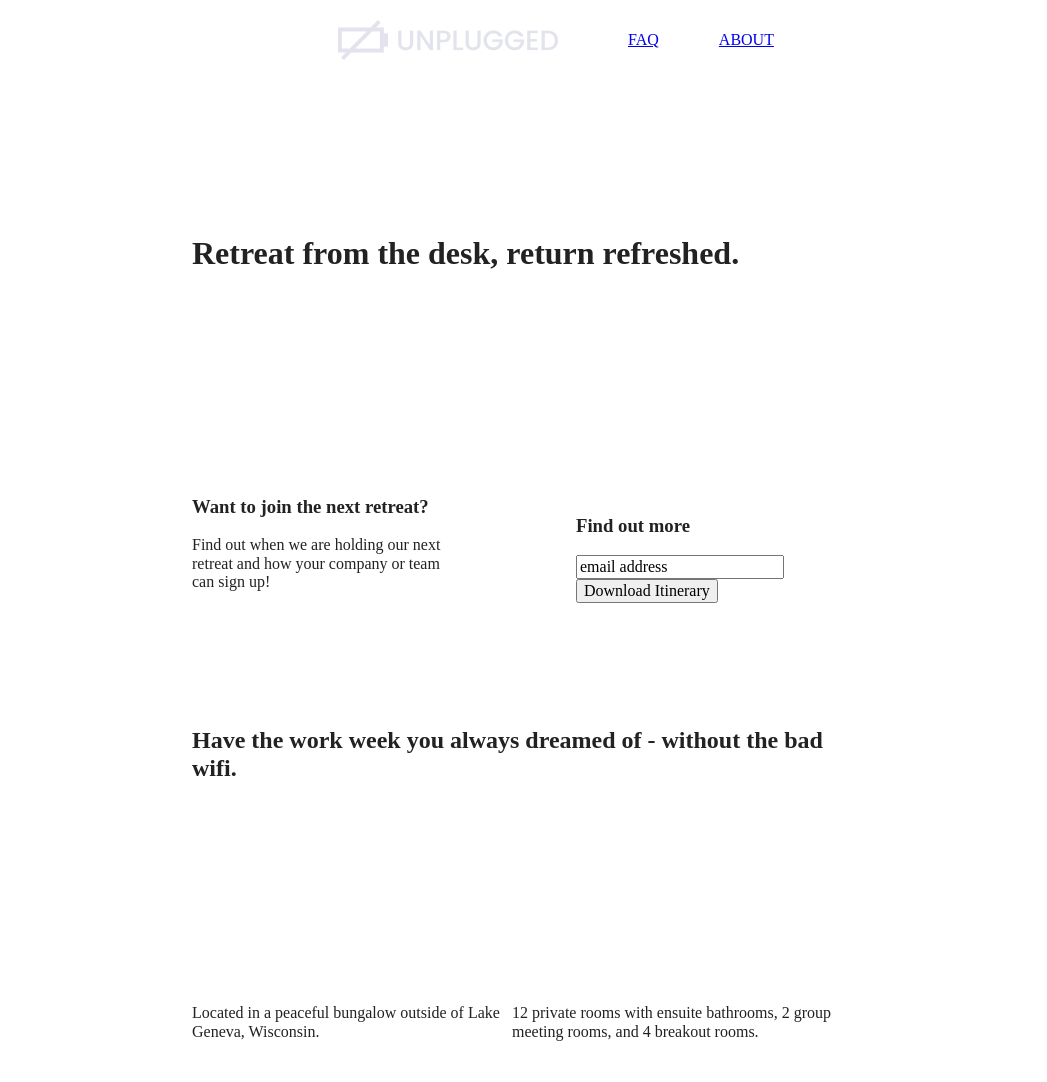
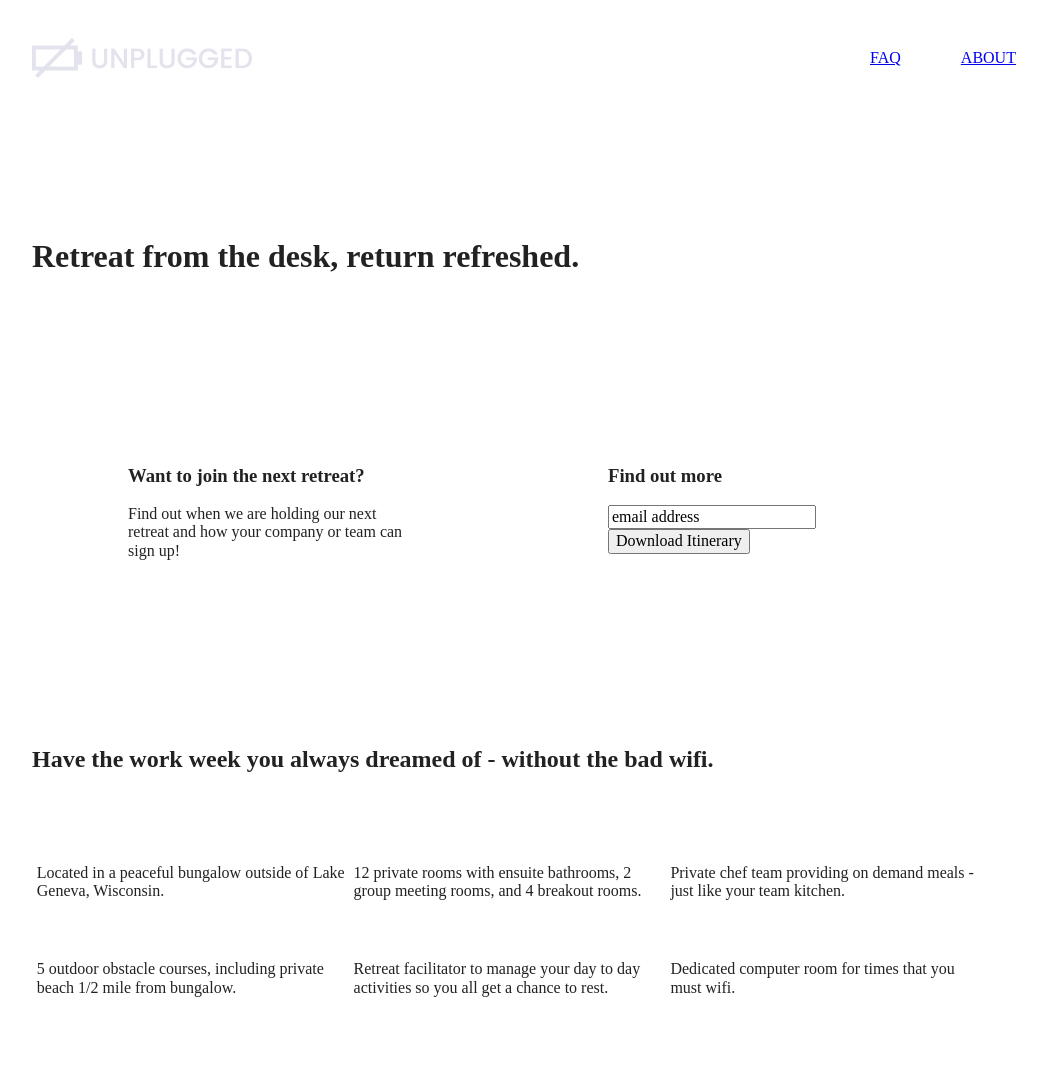
Before and after one commit to ashbaldassario/unplugged-retreat, a website built with Parcel: page index.html in a window 1280 px wide. Shown: the top 1082 px of the page, without its empty margins (128-1175 px from the left). Built offline with nearby package versions, Linux system fonts and the light colour scheme.

Commit message:
Added media query breakpoints for desktop for all 3 pages

```diff
--- a/css/main.css
+++ b/css/main.css
@@ -182,17 +182,6 @@ footer .copyright {
   align-items: row wrap;
 }
 
-.hero-area h1 {
-  margin: 55px 0;
-}
-
-.form-description {
-  margin: 30px 0 12px 0;
-}
-
-.form h3 {
-  margin: 38px 0 18px 0;
-}
 
 /*--Aside Area--*/
 
@@ -203,7 +192,6 @@ aside {
   flex-flow: wrap;
 }
 
-
 /*--Features--*/
 
 .features {
@@ -212,26 +200,24 @@ aside {
   flex-flow: row wrap;
 }
 
-.features .content-wrapper {
-  margin: 50px 20px 64px;
-}
-
 .features .features-items {
   display: flex;
   justify-content: center;
   align-items: center;
   flex-flow: row wrap;
-  margin: 60px 0 0;
+}
+
+.features h2 {
+  margin-bottom: 60px;
 }
 
 .features article {
-  width: 55%;
-  padding: 48px 0;
+  width: 64%;
+  padding: 30px 0;
 }
 
 .features p {
   margin: 0;
-  padding: 38px 0;
 }
 
 /*--Reviews--*/
@@ -266,6 +252,10 @@ aside {
   justify-content: center;
   align-items: center;
   flex-flow: row wrap;
+}
+
+.contact-content p {
+  margin: 0;
 }
 
 
@@ -396,11 +386,12 @@ aside {
 
     header {
       justify-content: space-around;
-      margin: ;
+      margin: 33px 0;
     }
 
     header .content-wrapper {
         width: 100%;
+        justify-content: space-between;
     }
 
     header nav {
@@ -509,23 +500,65 @@ aside {
     }
 
     .faq-content {
-        flex-basis: 40%;
+        flex-basis: 45%;
     }
 
     .faq h2 {
         width: 100%;
     }
-  }
 
 
-   }
+   @media only screen and (min-width: 1200px) {
+    /*Desktop styles here */
+        .content-wrapper {
+             max-width: 960px;
+        }
 
-   @media only screen and (min-width: 1200px) {
-   /*Desktop styles here*/
+         /* Hero */
+        .hero-area h1 {
+            width: 60%;
+        }
 
+        /* Aside */
+        aside .content-wrapper {
+            justify-content: space-around
+        }
 
+        aside .content-wrapper .form-description,
+        aside .content-wrapper .form {
+            width: 30%;
+        }
 
-   }
+        /* Features */
+        .features h2 {
+            width: 90%;
+        }
+
+        .features article {
+            flex-basis: 33%;
+        }
+
+        /* Reviews */
+        .reviews article div {
+            width: 42%;
+        }
+
+    /* ==========================================================================
+       About Page
+       ========================================================================== */
+        .mission h2,
+        .contact-section .content-wrapper h2 {
+            width: 95%;
+        }
+
+    /* ==========================================================================
+       FAQ Page
+       ========================================================================== */
+        .faq h2 {
+            width: 100%;
+        }
+
+    }
 
 /* ==========================================================================
    Print styles.
```
